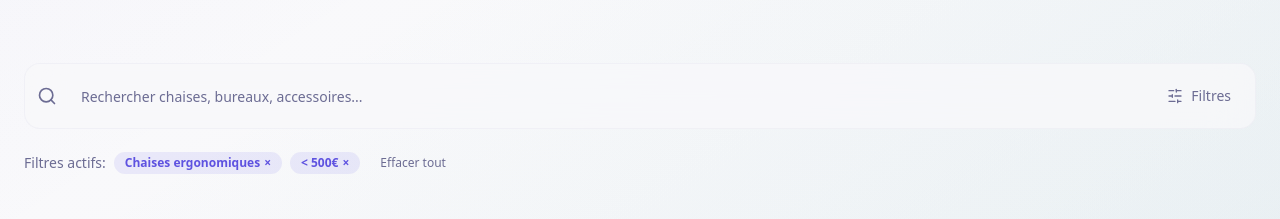
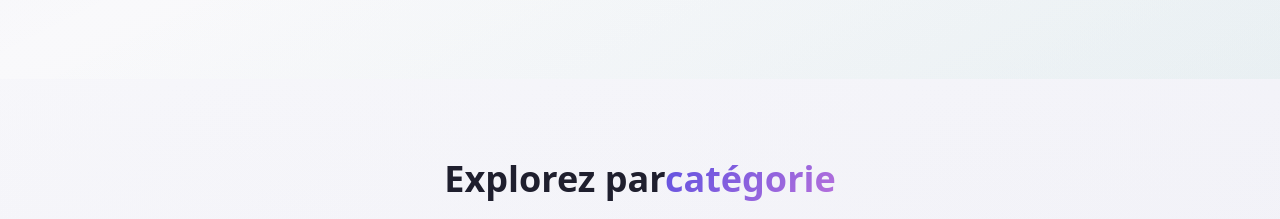
Before and after one commit to underknow/sit-well-seek-wise, a React (Vite) app: page / in a window 1280 px wide. Shown: the part 638-857 px from the top of the page. Built offline with nearby package versions, Linux system fonts and the light colour scheme; no server answers; the database is empty.

Commit message:
Refactor: Update SEO and remove search

```diff
--- a/src/pages/Index.tsx
+++ b/src/pages/Index.tsx
@@ -124,10 +124,6 @@ const Index = () => {
               </div>
             </div>
 
-            {/* Search Bar */}
-            <div className="mt-16 animate-slide-up">
-              <SearchBar />
-            </div>
           </div>
         </header>
 
```
